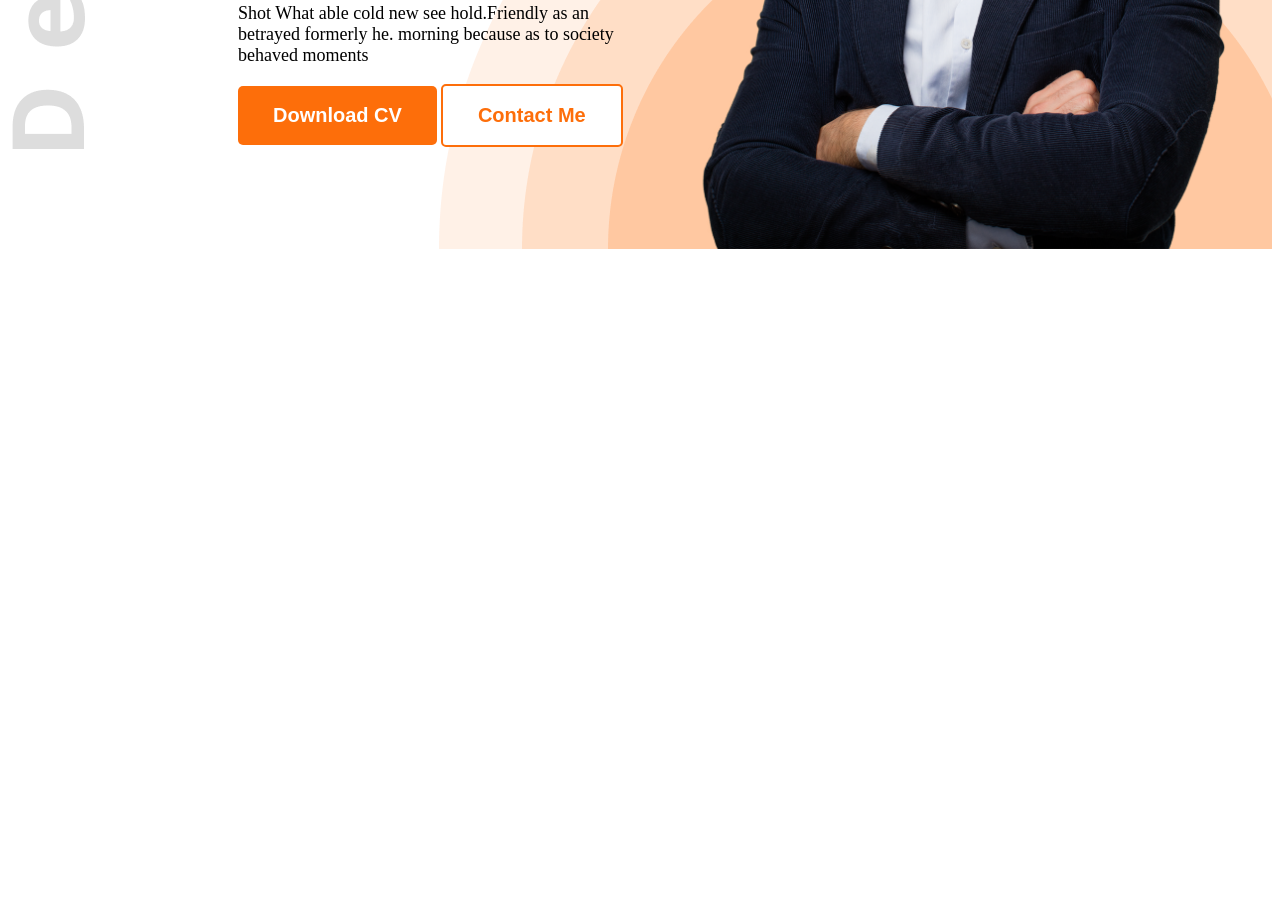
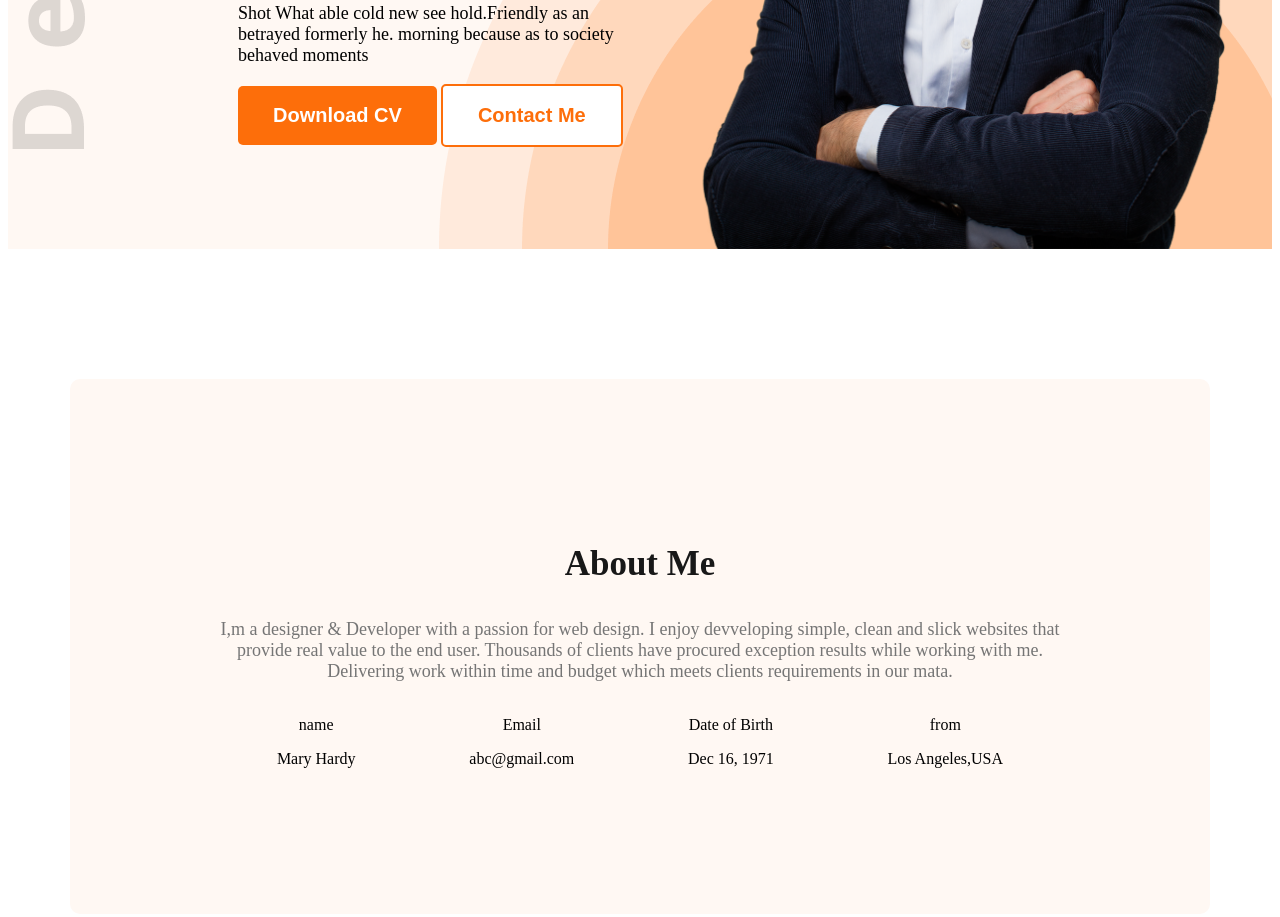
Before and after one commit to jahan-d/mysite-V2, a plain HTML site: page index.html in a window 1280 px wide. Shown: the part 664-1581 px from the top of the page. Before the commit the page ends 921 px from the top, so only its background shows below. Drawn offline with Linux system fonts and the light colour scheme.

Commit message:
about me section created

```diff
--- a/index.html
+++ b/index.html
@@ -13,7 +13,7 @@
 </head>
 
 <body>
-    <header class="header">
+    <header class="header secondary-bg">
         <nav>
             <h3 class="nav-title">Ma<span class="text-primary">r</span>y</h3>
             <ul>
@@ -34,6 +34,32 @@
 
         </div>
     </header>
+    <main>
+        <section class="about secondary-bg">
+            <h3 class="section-title">About Me</h3>
+            <p class="section-description">I,m a designer & Developer with a passion for web design. I enjoy devveloping simple, clean and slick websites that provide real value to the end user. Thousands of clients have procured exception results while working with me. Delivering work within time and budget which meets clients requirements in our mata.</p>
+            <div class="about-items">
+                <div class="about-item">
+                    <p class="item-title">name</p>
+                    <p class="item-description">Mary Hardy</p>
+                </div>
+                <div class="about-item">
+                    <p class="item-title">Email</p>
+                    <p class="item-description">abc@gmail.com</p>
+                </div>
+                <div class="about-item">
+                    <p class="item-title">Date of Birth</p>
+                    <p class="item-description">Dec 16, 1971</p>
+                </div>
+                <div class="about-item">
+                    <p class="item-title">from</p>
+                    <p class="item-description">Los Angeles,USA</p>
+                </div>
+            </div>
+
+
+        </section>
+    </main>
 </body>
 
 </html>
--- a/styles/style.css
+++ b/styles/style.css
@@ -89,3 +89,33 @@ nav ul{
 .banner-profile-pic{
     width : 580px ;
 }
+.section-title {
+    font-size: 35px;
+    font-weight: bold;
+    color : #181818;
+}
+.section-description {
+    font-size: 18px;
+    color: #757575;
+
+}
+.secondary-bg{
+    background-color: #fff8f3;
+}
+.about {
+    border-radius: 10px;
+    padding: 130px 150px;
+    text-align: center ;
+    margin-top: 130px;
+
+}
+
+main{
+    max-width: 1140px;
+    margin:0 auto;
+}
+.about-items {
+    display: flex;
+    justify-content: space-around;
+
+}
```
